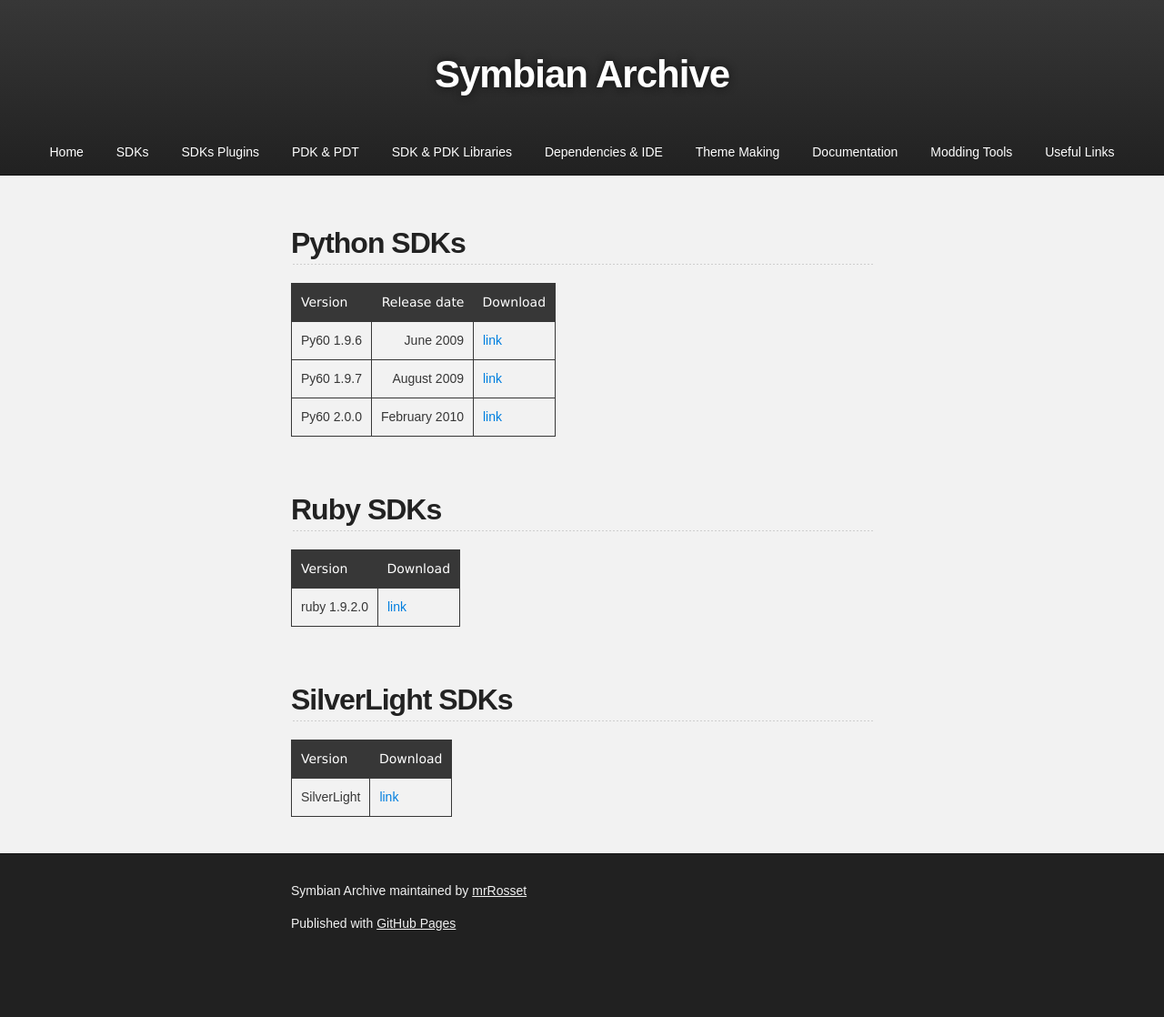
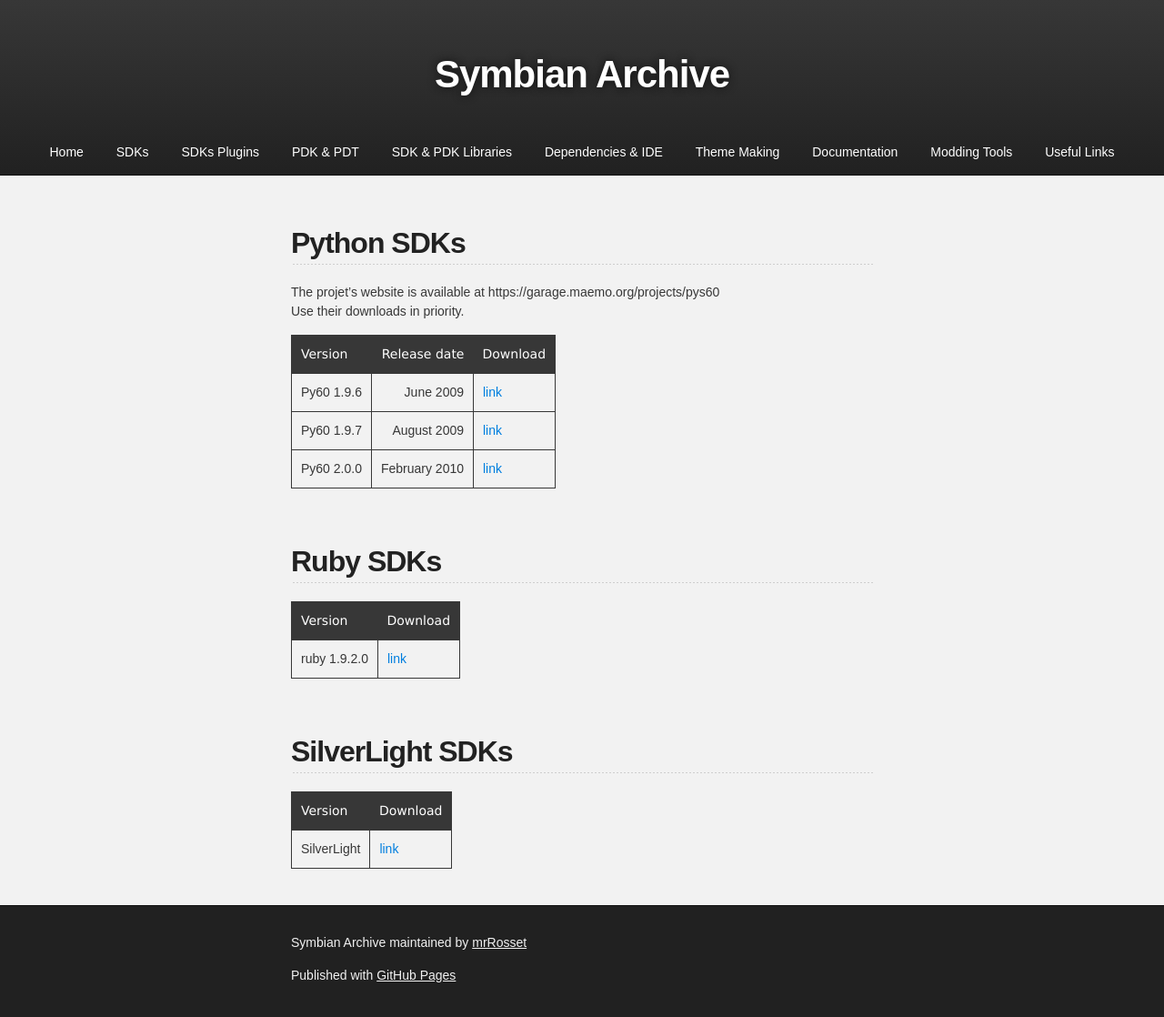
Before and after one commit to mrRosset/Symbian-Archive, a Jekyll site: the page built from SDKs-Langs.md, in a window 1280 px wide. Shown: the whole page at 91% size. Built offline with Jekyll 4.4.1, drawn with Linux system fonts in a browser that asks for light colours; our own code applies the rules of GitHub Pages for plain Markdown files; the repository's description, which GitHub fills in, is left out; before the commit the page ends 1061 px from its top, so only the background shows below that.

Commit message:
add link to python project

```diff
--- a/SDKs-Langs.md
+++ b/SDKs-Langs.md
@@ -1,4 +1,7 @@
 ## Python SDKs
+
+The projet's website is available at https://garage.maemo.org/projects/pys60
+Use their downloads in priority.
 
 | Version    | Release date  | Download |
 |------------|--------------:|----------|
```
